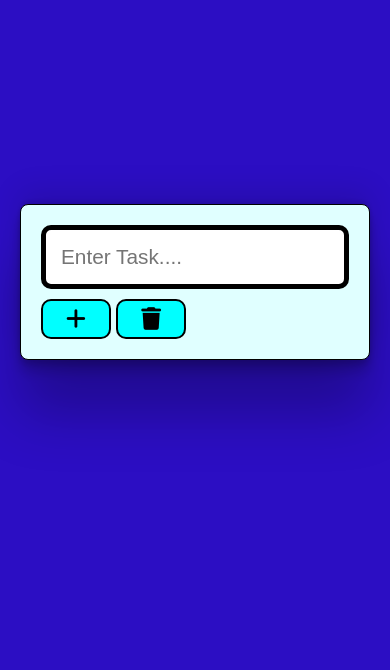
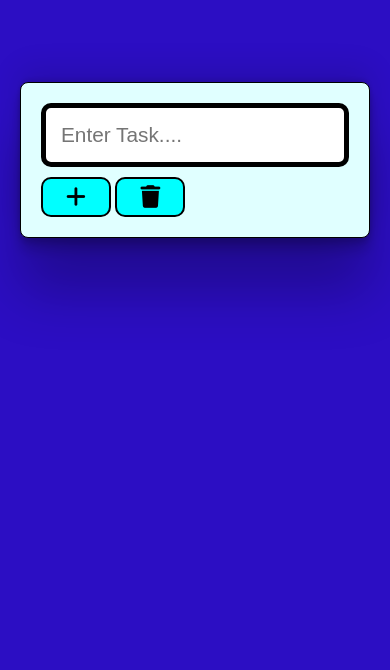
Before and after one commit to MuneebGhulamHussain/TO-DO-with-Signup-and-Login-Page, a plain HTML site: page dashboard.html in a window 390 px wide. Shown: the part 174-844 px from the top of the page. Drawn offline with Linux system fonts and the light colour scheme; a web font is replaced by a local one.

Commit message:
TODO with Signup and Login PAGE

```diff
--- a/Userprofile.css
+++ b/Userprofile.css
@@ -18,7 +18,7 @@ body{
     /* overflow-y: auto; */
     /* background-size: 100%; */
     /* height: 100vh; */
-    font-family: cursive;
+    font-family: Arial, Helvetica, sans-serif;
     /* display: flex; */
 }
 .navbar{
--- a/dashboard.css
+++ b/dashboard.css
@@ -20,7 +20,7 @@ body{
     /* overflow-y: auto; */
     /* background-size: 100%; */
     /* height: 100vh; */
-    font-family: cursive;
+    font-family: Arial, Helvetica, sans-serif;
     /* display: flex; */
 }
 .mainparent{
@@ -280,3 +280,11 @@ body{
     text-align: center;
     margin-top: 20px;
 }
+
+
+
+@media only screen and (max-width:480px){
+    .grandparent{
+        margin-top: -120px !important ;
+    }
+}
```
